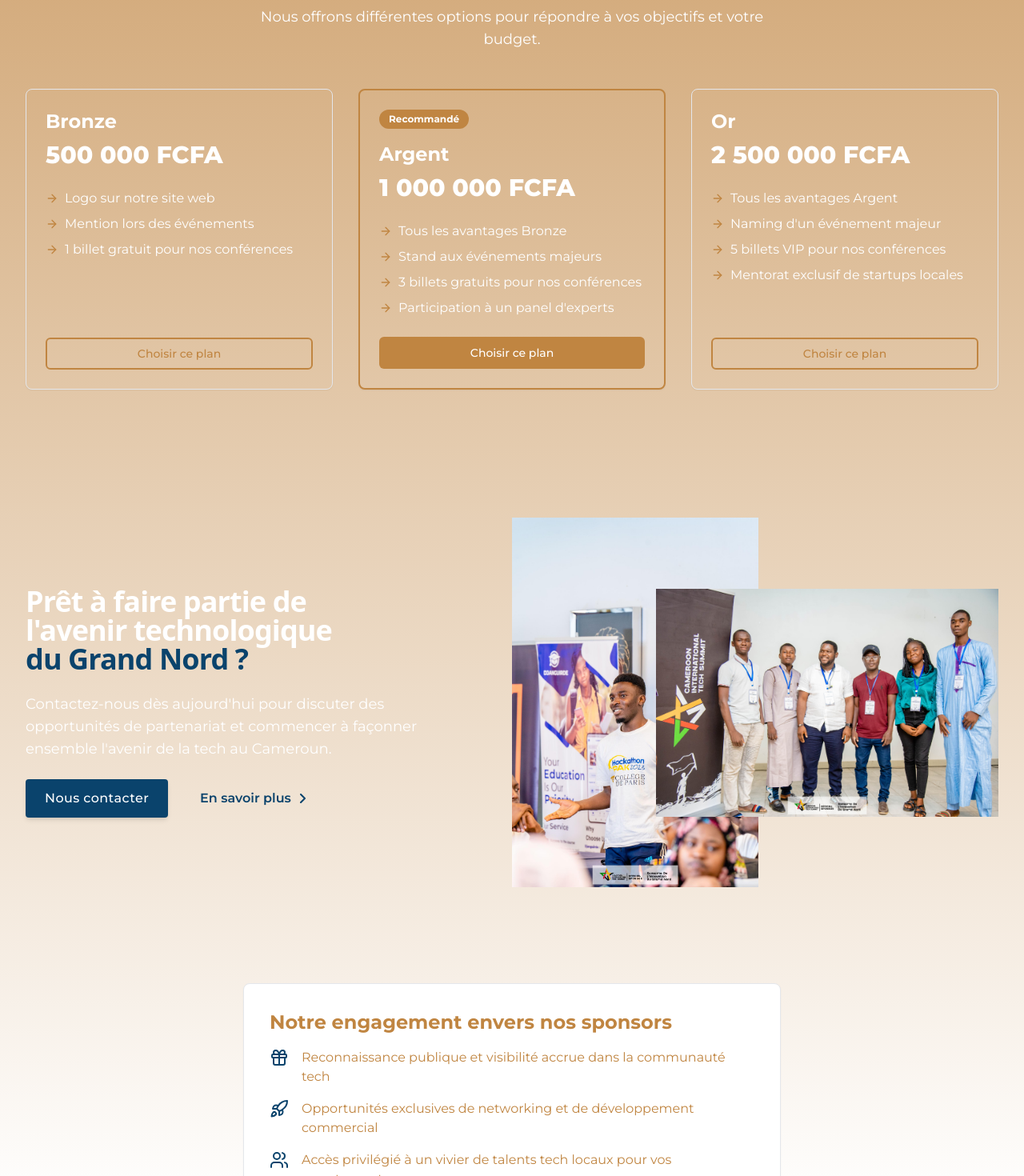
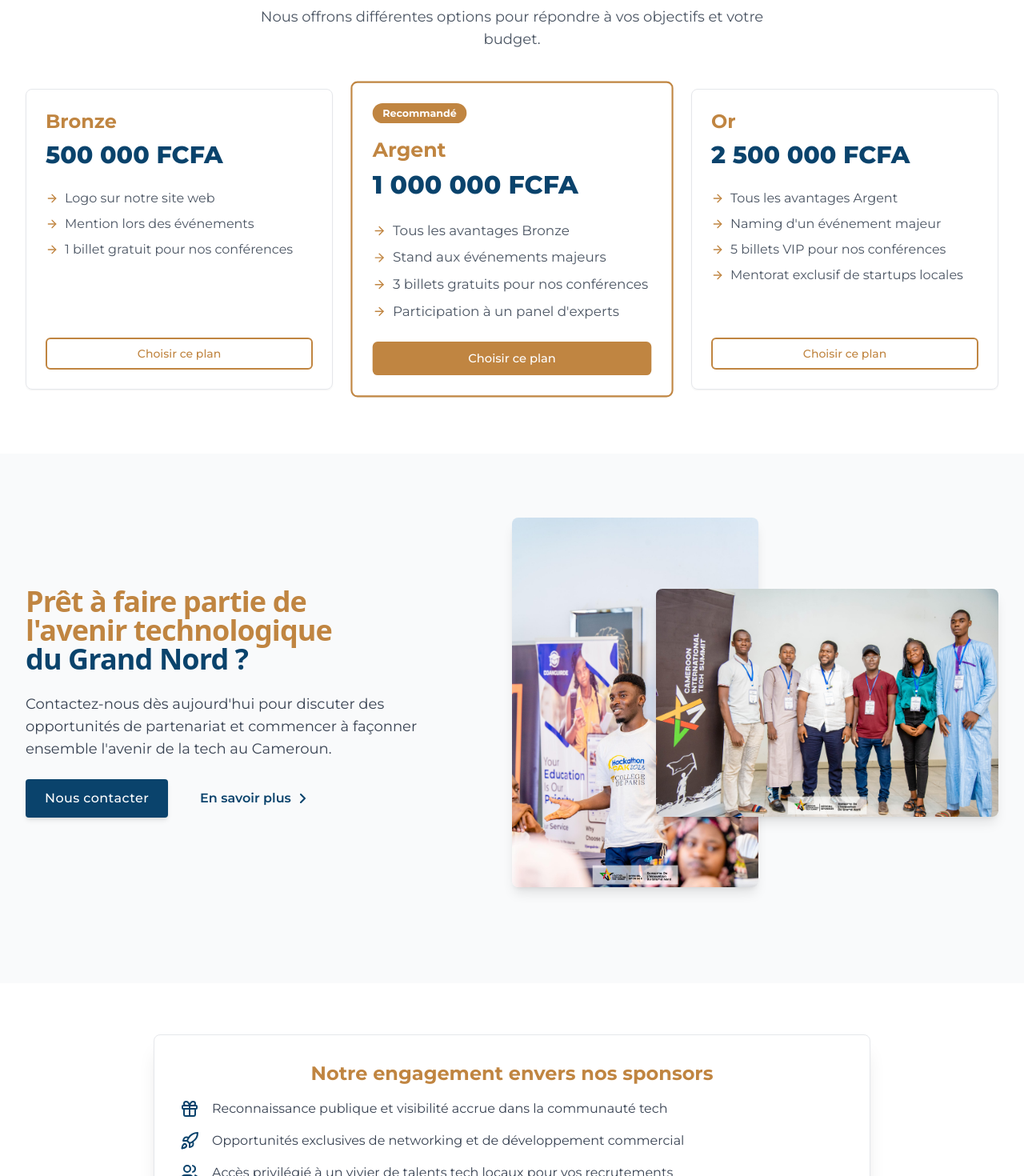
Before and after one commit to Grand-Nord-Developpers-Community/website, a Next.js app: page /besponsor in a window 1280 px wide. Shown: the part 800-2270 px from the top of the page at 80% size. Built offline with nearby package versions, Linux system fonts and the light colour scheme.

Commit message:
update beSponsor page

```diff
--- a/app/besponsor/page.tsx
+++ b/app/besponsor/page.tsx
@@ -20,24 +20,24 @@ interface SponsorshipTierProps {
 }
 
 const SponsorshipTier: React.FC<SponsorshipTierProps> = ({ title, price, features, recommended = false }) => (
-  <Card className={`flex flex-col h-full ${recommended ? 'border-primary border-2' : ''}`}>
+  <Card className={`flex flex-col h-full transition-all duration-300 hover:shadow-xl ${recommended ? 'border-primary border-2 scale-105' : ''}`}>
     <CardContent className="flex flex-col h-full p-6">
       {recommended && (
         <span className="bg-primary text-white text-xs font-bold px-3 py-1 rounded-full self-start mb-4">
           Recommandé
         </span>
       )}
-      <h3 className="text-2xl font-bold mb-2">{title}</h3>
-      <p className="text-3xl font-extrabold mb-6">{price}</p>
+      <h3 className="text-2xl font-bold mb-2 text-primary">{title}</h3>
+      <p className="text-3xl font-extrabold mb-6 text-secondary">{price}</p>
       <ul className="space-y-2 mb-6 flex-grow">
         {features.map((feature, index) => (
-          <li key={index} className="flex items-center">
+          <li key={index} className="flex items-center text-gray-600">
             <ArrowRight className="text-primary mr-2" size={16} />
             {feature}
           </li>
         ))}
       </ul>
-      <Button variant={recommended ? "default" : "outline"} className="w-full">
+      <Button variant={recommended ? "default" : "outline"} className="w-full hover:bg-secondary hover:text-white transition-colors duration-300">
         Choisir ce plan
       </Button>
     </CardContent>
@@ -46,7 +46,8 @@ const SponsorshipTier: React.FC<SponsorshipTierProps> = ({ title, price, feature
 
 const DevenirSponsorPage = () => {
   return (
-    <section className="bg-gradient-to-b from-primary to-primary-dark text-white">
+    <section>
+      <div className="bg-gradient-to-b from-primary to-primary-dark text-white">
         <div className="px-4 py-16 mx-auto sm:max-w-xl md:max-w-full lg:max-w-screen-xl md:px-24 lg:px-8 lg:py-20">
           <div className="max-w-xl mb-10 md:mx-auto sm:text-center lg:max-w-2xl md:mb-12">
             <h1 className="max-w-lg mb-6 text-4xl font-bold leading-none tracking-tight sm:text-5xl md:mx-auto">
@@ -65,10 +66,10 @@ const DevenirSponsorPage = () => {
                 </svg>
                 <span className="relative">Devenez</span>
               </span>{' '}
-            <span className="text-secondary font-extrabold">Sponsor de l'Innovation</span>
+              <span className="text-secondary font-extrabold">Sponsor de l&apos;Innovation</span>
             </h1>
             <p className="text-base md:text-lg">
-            Rejoignez-nous dans notre mission de propulser l'innovation technologique dans le Grand Nord Cameroun.
+              Rejoignez-nous dans notre mission de propulser l&apos;innovation technologique dans le Grand Nord Cameroun.
               Votre soutien fait la différence !
             </p>
           </div>
@@ -78,7 +79,7 @@ const DevenirSponsorPage = () => {
               <div className="h-full p-5 border border-l-0 rounded-r shadow-sm">
                 <h6 className="mb-2 font-semibold leading-5">Visibilité Accrue</h6>
                 <p className="text-sm">
-                Exposez votre marque à un public passionné de technologie et d'innovation.
+                  Exposez votre marque à un public passionné de technologie et d&apos;innovation.
                 </p>
               </div>
             </div>
@@ -86,7 +87,7 @@ const DevenirSponsorPage = () => {
               <div className="h-full p-5 border border-l-0 rounded-r shadow-sm">
                 <h6 className="mb-2 font-semibold leading-5">Réseau Étendu</h6>
                 <p className="text-sm">
-                Connectez-vous avec des talents locaux et des leaders de l'industrie tech.
+                  Connectez-vous avec des talents locaux et des leaders de l&apos;industrie tech.
                 </p>
               </div>
             </div>
@@ -100,13 +101,14 @@ const DevenirSponsorPage = () => {
             </div>
           </div>
         </div>
+      </div>
 
-      <div className="px-4 py-8 mx-auto sm:max-w-xl md:max-w-full lg:max-w-screen-xl md:px-24 lg:px-8 lg:py-20">
+      <div className="bg-white px-4 py-16 mx-auto sm:max-w-xl md:max-w-full lg:max-w-screen-xl md:px-24 lg:px-8 lg:py-20">
         <div className="max-w-xl mb-10 md:mx-auto sm:text-center lg:max-w-2xl md:mb-12">
-          <h2 className="max-w-lg mb-6 text-3xl font-bold leading-none tracking-tight sm:text-4xl md:mx-auto">
+          <h2 className="max-w-lg mb-6 text-3xl font-bold leading-none tracking-tight text-primary sm:text-4xl md:mx-auto">
             Choisissez votre niveau de partenariat
           </h2>
-          <p className="text-base md:text-lg">
+          <p className="text-base md:text-lg text-gray-600">
             Nous offrons différentes options pour répondre à vos objectifs et votre budget.
           </p>
         </div>
@@ -118,7 +120,8 @@ const DevenirSponsorPage = () => {
               "Logo sur notre site web",
               "Mention lors des événements",
               "1 billet gratuit pour nos conférences"
-            ]} recommended={undefined}          />
+            ]}
+          />
           <SponsorshipTier
             title="Argent"
             price="1 000 000 FCFA"
@@ -138,23 +141,24 @@ const DevenirSponsorPage = () => {
               "Naming d'un événement majeur",
               "5 billets VIP pour nos conférences",
               "Mentorat exclusif de startups locales"
-            ]} recommended={undefined}          />
+            ]}
+          />
         </div>
       </div>
 
-      <div className="px-4 py-8 mx-auto sm:max-w-xl md:max-w-full lg:max-w-screen-xl md:px-24 lg:px-8 lg:py-20">
+      <div className="bg-gray-50 px-4 py-16 mx-auto sm:max-w-xl md:max-w-full lg:max-w-screen-xl md:px-24 lg:px-8 lg:py-20">
         <div className="flex flex-col items-center justify-between w-full mb-10 lg:flex-row">
           <div className="mb-16 lg:mb-0 lg:max-w-lg lg:pr-5">
             <div className="max-w-xl mb-6">
-              <h2 className="font-sans text-3xl font-bold tracking-tight sm:text-4xl sm:leading-none max-w-lg mb-6">
+              <h2 className="font-sans text-3xl font-bold tracking-tight text-primary sm:text-4xl sm:leading-none max-w-lg mb-6">
                 Prêt à faire partie de
                 <br className="hidden md:block" />
-                l'avenir technologique{' '}
+                l&apos;avenir technologique{' '}
                 <span className="inline-block text-secondary">du Grand Nord ?</span>
               </h2>
-              <p className="text-base md:text-lg">
-                Contactez-nous dès aujourd'hui pour discuter des opportunités de partenariat
-                et commencer à façonner ensemble l'avenir de la tech au Cameroun.
+              <p className="text-base md:text-lg text-gray-700">
+                Contactez-nous dès aujourd&apos;hui pour discuter des opportunités de partenariat
+                et commencer à façonner ensemble l&apos;avenir de la tech au Cameroun.
               </p>
             </div>
             <div className="flex items-center space-x-4">
@@ -172,14 +176,14 @@ const DevenirSponsorPage = () => {
           <div className="flex items-center justify-center lg:w-1/2">
             <div className="w-3/5">
               <Image
-                className="object-cover"
+                className="object-cover rounded-lg shadow-lg"
                 src={Image1}
                 alt="Sponsor Impact"
               />
             </div>
             <div className="w-10/12 -ml-16 lg:-ml-32">
               <Image
-                className="object-cover"
+                className="object-cover rounded-lg shadow-lg"
                 src={Image2}
                 alt="Tech Community"
               />
@@ -188,21 +192,21 @@ const DevenirSponsorPage = () => {
         </div>
       </div>
 
-      <Card className="max-w-2xl mx-auto mb-16 bg-white text-primary">
+      <Card className="max-w-4xl mx-auto my-16 bg-white text-primary shadow-xl">
         <CardContent className="p-8">
-          <h3 className="text-2xl font-bold mb-4">Notre engagement envers nos sponsors</h3>
+          <h3 className="text-2xl font-bold mb-4 text-center text-primary">Notre engagement envers nos sponsors</h3>
           <ul className="space-y-4">
             <li className="flex items-start">
               <Gift className="flex-shrink-0 w-6 h-6 text-secondary mr-4" />
-              <span>Reconnaissance publique et visibilité accrue dans la communauté tech</span>
+              <span className="text-gray-700">Reconnaissance publique et visibilité accrue dans la communauté tech</span>
             </li>
             <li className="flex items-start">
               <Rocket className="flex-shrink-0 w-6 h-6 text-secondary mr-4" />
-              <span>Opportunités exclusives de networking et de développement commercial</span>
+              <span className="text-gray-700">Opportunités exclusives de networking et de développement commercial</span>
             </li>
             <li className="flex items-start">
               <Users className="flex-shrink-0 w-6 h-6 text-secondary mr-4" />
-              <span>Accès privilégié à un vivier de talents tech locaux pour vos recrutements</span>
+              <span className="text-gray-700">Accès privilégié à un vivier de talents tech locaux pour vos recrutements</span>
             </li>
           </ul>
         </CardContent>
```
Lines whose indentation alone changed are shown as unchanged.
